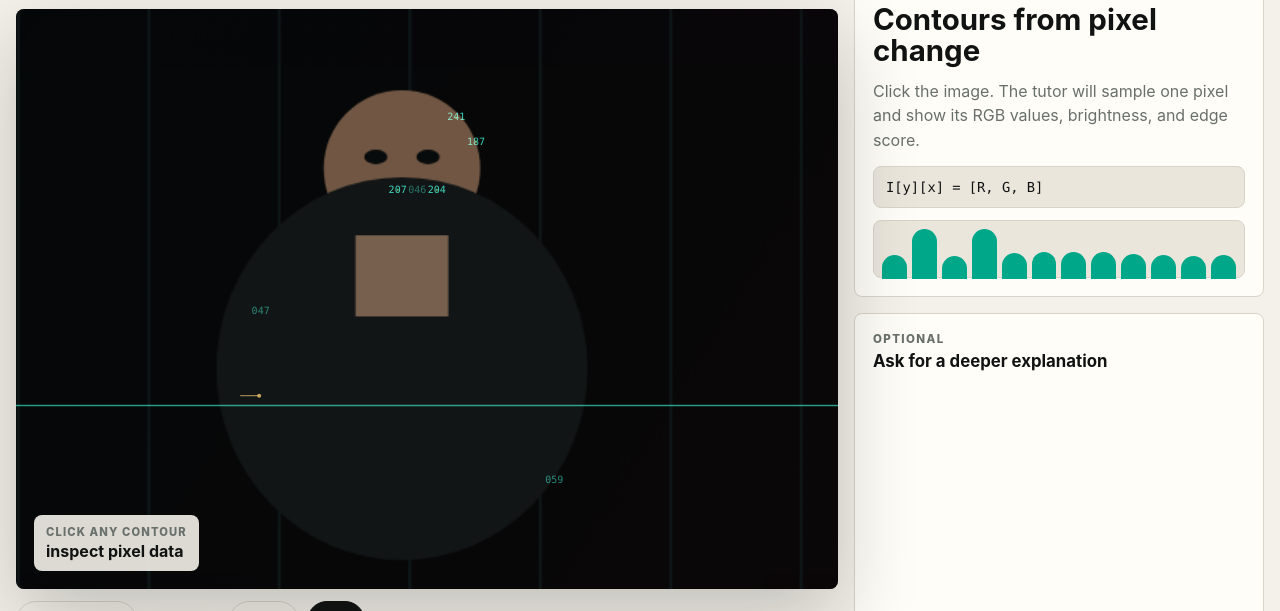
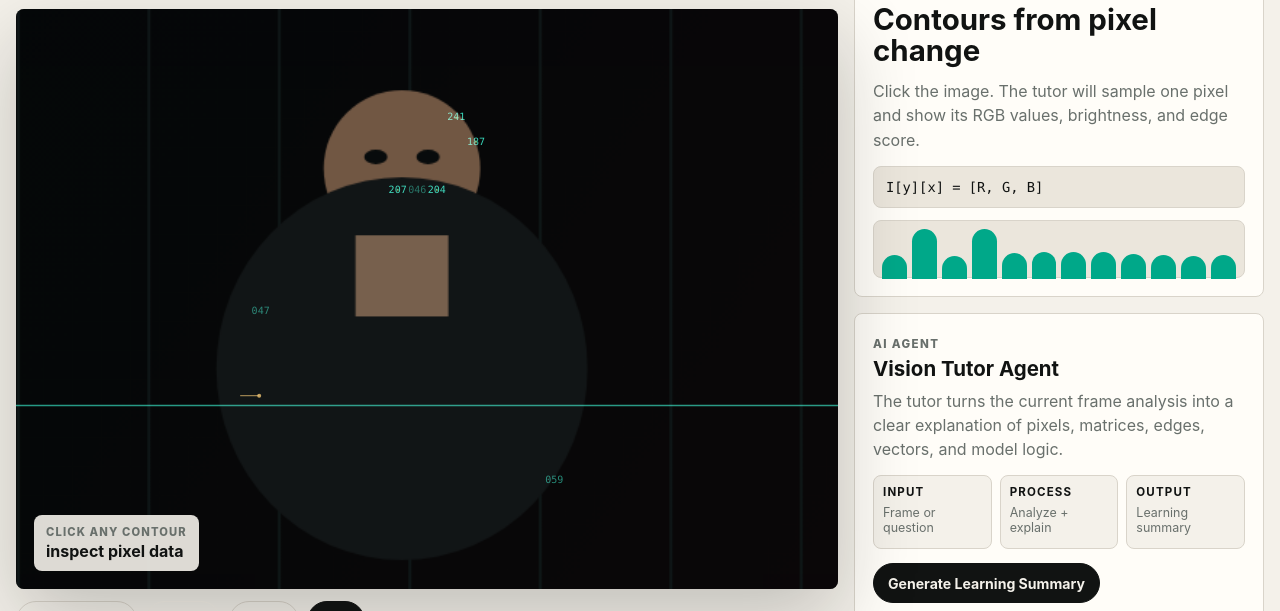
Before and after one commit to anagelashvili/unicorn, a plain HTML site: page index.html in a window 1280 px wide. Shown: the part 189-800 px from the top of the page. Drawn offline with Linux system fonts and the light colour scheme.

Commit message:
Prepare final AI vision project submission

```diff
--- a/index.html
+++ b/index.html
@@ -59,11 +59,28 @@
             <div class="mini-vector" id="miniVector"></div>
           </section>
 
+          <section class="agent-card" aria-label="AI tutor agent workflow">
+            <div>
+              <span class="kicker">AI Agent</span>
+              <h2>Vision Tutor Agent</h2>
+              <p>
+                The tutor turns the current frame analysis into a clear explanation of pixels,
+                matrices, edges, vectors, and model logic.
+              </p>
+            </div>
+            <div class="workflow-strip" aria-label="Input process output workflow">
+              <span><strong>Input</strong>Frame or question</span>
+              <span><strong>Process</strong>Analyze + explain</span>
+              <span><strong>Output</strong>Learning summary</span>
+            </div>
+            <button id="generateSummary" type="button">Generate Learning Summary</button>
+          </section>
+
           <section class="chat-card" aria-label="Ask for explanation">
             <details>
               <summary>
                 <span>
-                  <span class="kicker">Optional</span>
+                  <span class="kicker">AI Tutor Chat</span>
                   <strong>Ask for a deeper explanation</strong>
                 </span>
               </summary>
--- a/script.js
+++ b/script.js
@@ -26,6 +26,7 @@ const chatLog = document.querySelector("#chatLog");
 const chatForm = document.querySelector("#chatForm");
 const chatInput = document.querySelector("#chatInput");
 const lessonStepButtons = document.querySelectorAll(".lesson-step");
+const generateSummaryButton = document.querySelector("#generateSummary");
 
 const snapshotContext = snapshotCanvas.getContext("2d", { willReadFrequently: true });
 const overlayContext = overlayCanvas.getContext("2d");
@@ -643,6 +644,29 @@ function answerQuestion(question) {
   return `<strong>Short answer:</strong> this frame is being turned into numbers in stages: pixels become an RGB matrix, contrast creates contours, contours and color statistics become a vector, and that vector is what an ML system would compare against learned patterns. Try asking about "edges", "matrix", "RGB", "vector", or "math".<br><br><a href="https://www.tensorflow.org/tutorials/images/cnn" target="_blank" rel="noreferrer">Go deeper: image classification with CNNs</a>`;
 }
 
+function generateLearningSummary() {
+  if (!currentStats || !currentVector.length) {
+    addMessage(
+      "assistant",
+      "<strong>Learning summary:</strong> start the camera or use the demo frame first, then I can summarize the current visual data.",
+    );
+    return;
+  }
+
+  const pixels = currentStats.width * currentStats.height;
+  const strongest = strongestVectorComponent(currentVector);
+  const contourPercent = Math.round(currentStats.edgeRatio * 100);
+
+  addMessage(
+    "assistant",
+    `<strong>Learning summary from this frame</strong><br>
+Input: ${currentStats.width} x ${currentStats.height} frame with ${pixels.toLocaleString()} pixels.<br>
+Process: the app samples RGB values, compares neighboring pixels, estimates contour strength, and compresses the result into a 24-value teaching vector.<br>
+Output: average RGB is R ${currentStats.red.toFixed(1)}, G ${currentStats.green.toFixed(1)}, B ${currentStats.blue.toFixed(1)}. Strong contour samples are about ${contourPercent}%, and the strongest vector coordinate is v[${strongest.index}] = ${strongest.value.toFixed(3)}.<br><br>
+This is the same basic path a computer vision model follows: pixels -> features -> vector -> prediction or explanation.`,
+  );
+}
+
 chatForm.addEventListener("submit", (event) => {
   event.preventDefault();
   const question = chatInput.value.trim();
@@ -668,6 +692,7 @@ startCameraButton.addEventListener("click", startCamera);
 captureButton.addEventListener("click", captureFrame);
 demoButton.addEventListener("click", useDemoFrame);
 liveButton.addEventListener("click", toggleLiveAnalysis);
+generateSummaryButton.addEventListener("click", generateLearningSummary);
 
 useDemoFrame();
 addMessage(
--- a/styles.css
+++ b/styles.css
@@ -256,12 +256,13 @@ video,
 
 .inspector {
   display: grid;
-  grid-template-rows: auto minmax(420px, 1fr);
+  grid-template-rows: auto auto minmax(360px, 1fr);
   gap: 16px;
   min-width: 0;
 }
 
 .now-card,
+.agent-card,
 .chat-card,
 .lesson-panel {
   border: 1px solid var(--line);
@@ -271,6 +272,7 @@ video,
 }
 
 .now-card h2,
+.agent-card h2,
 .chat-header h2,
 .panel-title h2 {
   margin: 6px 0 0;
@@ -285,6 +287,55 @@ video,
   margin: 12px 0 0;
   color: var(--muted);
   line-height: 1.52;
+}
+
+.agent-card {
+  display: grid;
+  gap: 14px;
+}
+
+.agent-card h2 {
+  font-size: 1.28rem;
+}
+
+.agent-card p {
+  margin: 10px 0 0;
+  color: var(--muted);
+  line-height: 1.48;
+}
+
+.agent-card button {
+  width: fit-content;
+  background: var(--ink);
+  border-color: var(--ink);
+  color: var(--paper);
+}
+
+.workflow-strip {
+  display: grid;
+  grid-template-columns: repeat(3, minmax(0, 1fr));
+  gap: 8px;
+}
+
+.workflow-strip span {
+  min-height: 74px;
+  border: 1px solid var(--line);
+  border-radius: 8px;
+  background: var(--paper);
+  color: var(--muted);
+  display: grid;
+  align-content: start;
+  gap: 5px;
+  padding: 9px;
+  font-size: 0.78rem;
+  line-height: 1.25;
+}
+
+.workflow-strip strong {
+  color: var(--ink);
+  font-size: 0.72rem;
+  text-transform: uppercase;
+  letter-spacing: 0.1em;
 }
 
 .formula,
@@ -638,7 +689,7 @@ video,
   }
 
   .inspector {
-    grid-template-rows: auto minmax(360px, auto);
+    grid-template-rows: auto auto minmax(360px, auto);
   }
 
   .chat-log {
@@ -671,7 +722,8 @@ video,
   }
 
   .quick-prompts,
-  .resource-strip {
+  .resource-strip,
+  .workflow-strip {
     grid-template-columns: repeat(2, minmax(0, 1fr));
   }
 
```
Also changed, not shown: 3 other files.
